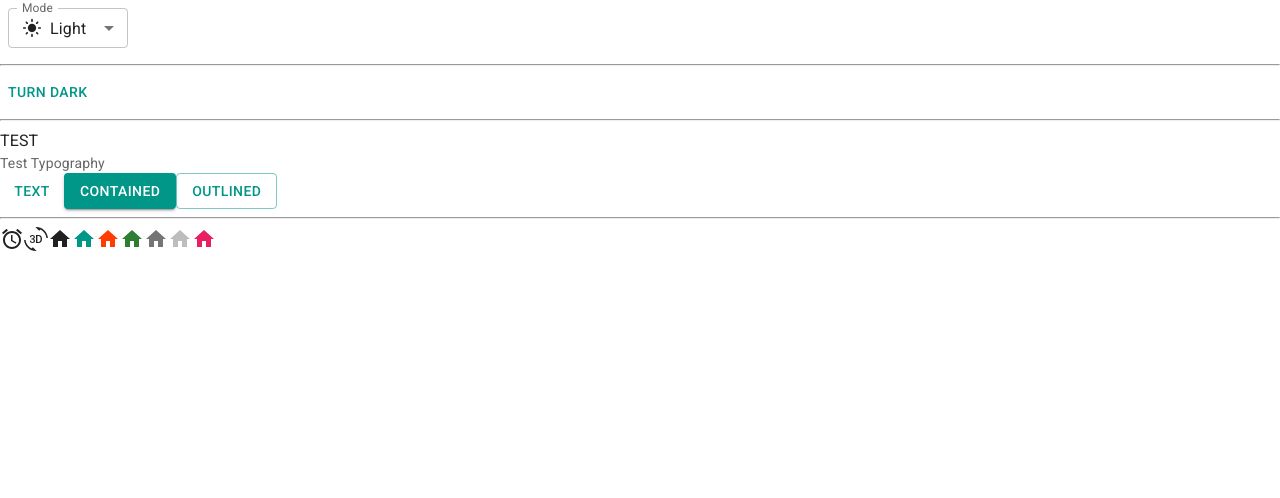
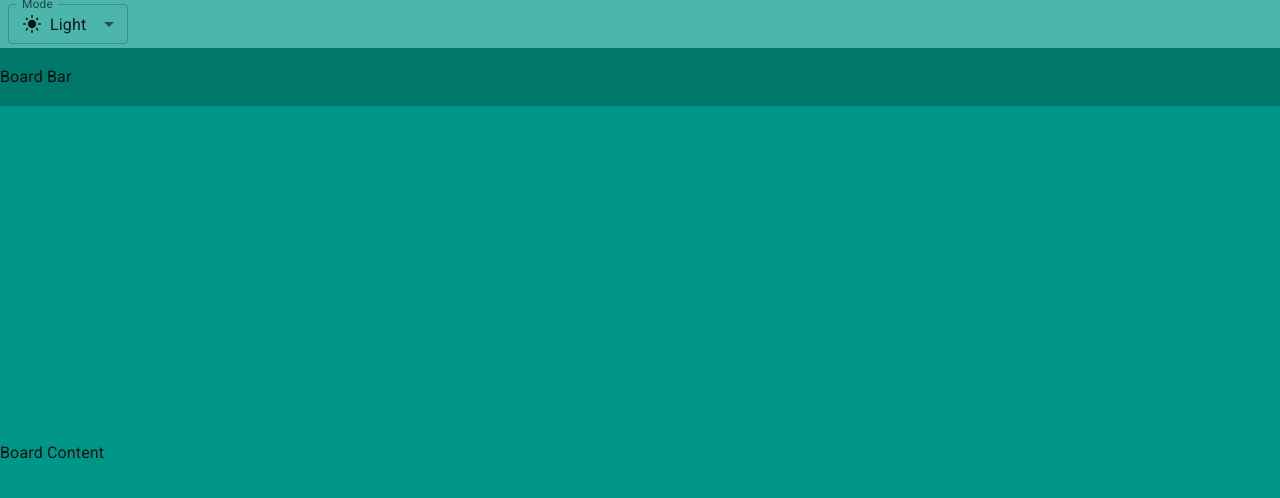
Before and after one commit to dhoangvu1811/Trello-Web, a React (Vite) app: page / in a window 1280 px wide. Shown: the top 498 px of the page. Built offline with nearby package versions, Linux system fonts and the light colour scheme.

Commit message:
Basic Layout

```diff
--- a/index.html
+++ b/index.html
@@ -4,7 +4,7 @@
     <meta charset="UTF-8" />
     <link rel="icon" type="image/svg+xml" href="/vite.svg" />
     <meta name="viewport" content="width=device-width, initial-scale=1.0" />
-    <title>Vite + React</title>
+    <title>Trello MERN STACK PRO</title>
     <link rel="preconnect" href="https://fonts.googleapis.com" />
     <link rel="preconnect" href="https://fonts.gstatic.com" crossorigin />
     <link
--- a/src/App.jsx
+++ b/src/App.jsx
@@ -1,21 +1,15 @@
-import Button from '@mui/material/Button'
-import AccessAlarmIcon from '@mui/icons-material/AccessAlarm'
-import ThreeDRotation from '@mui/icons-material/ThreeDRotation'
-import HomeIcon from '@mui/icons-material/Home'
-import { pink } from '@mui/material/colors'
-import Typography from '@mui/material/Typography'
 import { useColorScheme } from '@mui/material/styles'
 import {
+  Container,
   FormControl,
   InputLabel,
   MenuItem,
-  Select,
-  useMediaQuery
+  Select
 } from '@mui/material'
 import LightModeIcon from '@mui/icons-material/LightMode'
 import DarkModeIcon from '@mui/icons-material/DarkMode'
 import SettingsBrightnessIcon from '@mui/icons-material/SettingsBrightness'
-import { Box } from '@mui/system'
+import Box from '@mui/material/Box'
 
 function ModeSelect() {
   const { mode, setMode } = useColorScheme()
@@ -55,50 +49,44 @@
   )
 }
 
-function ModeToggle() {
-  const { mode, setMode } = useColorScheme()
-
-  // const prefersDarkMode = useMediaQuery('(prefers-color-scheme: dark)')
-  // const prefersLightMode = useMediaQuery('(prefers-color-scheme: light)')
-  // console.log('prefersDarkMode', prefersDarkMode)
-  // console.log('prefersLightMode', prefersLightMode)
-
-  return (
-    <Button
-      onClick={() => {
-        setMode(mode === 'light' ? 'dark' : 'light')
-      }}
-    >
-      {mode === 'light' ? 'Turn dark' : 'Turn light'}
-    </Button>
-  )
-}
-
 function App() {
   return (
-    <>
-      <ModeSelect />
-      <hr />
-      <ModeToggle />
-      <hr />
-      <div>TEST</div>
-      <Typography variant='body2' color='text.secondary'>
-        Test Typography
-      </Typography>
-      <Button variant='text'>Text</Button>
-      <Button variant='contained'>Contained</Button>
-      <Button variant='outlined'>Outlined</Button>
-      <hr />
-      <AccessAlarmIcon />
-      <ThreeDRotation />
-      <HomeIcon />
-      <HomeIcon color='primary' />
-      <HomeIcon color='secondary' />
-      <HomeIcon color='success' />
-      <HomeIcon color='action' />
-      <HomeIcon color='disabled' />
-      <HomeIcon sx={{ color: pink[500] }} />
-    </>
+    <Container disableGutters maxWidth={false} sx={{ height: '100vh' }}>
+      <Box
+        sx={{
+          backgroundColor: 'primary.light',
+          width: '100%',
+          height: (theme) => theme.trello.appBarHeight,
+          display: 'flex',
+          alignItems: 'center'
+        }}
+      >
+        <ModeSelect />
+      </Box>
+      <Box
+        sx={{
+          backgroundColor: 'primary.dark',
+          width: '100%',
+          height: (theme) => theme.trello.boardBarHeight,
+          display: 'flex',
+          alignItems: 'center'
+        }}
+      >
+        Board Bar
+      </Box>
+      <Box
+        sx={{
+          backgroundColor: 'primary.main',
+          width: '100%',
+          height: (theme) =>
+            `calc(100vh - ${theme.trello.appBarHeight} - ${theme.trello.boardBarHeight})`,
+          display: 'flex',
+          alignItems: 'center'
+        }}
+      >
+        Board Content
+      </Box>
+    </Container>
   )
 }
 
--- a/src/theme.js
+++ b/src/theme.js
@@ -3,6 +3,10 @@
 
 // Create a theme instance.
 const theme = extendTheme({
+  trello: {
+    appBarHeight: '48px',
+    boardBarHeight: '58px'
+  },
   colorSchemes: {
     light: {
       palette: {
--- a/vite.config.js
+++ b/vite.config.js
@@ -3,6 +3,6 @@
 
 // https://vitejs.dev/config/
 export default defineConfig({
-  plugins: [react()],
+  plugins: [react()]
   // base: './'
 })
```
